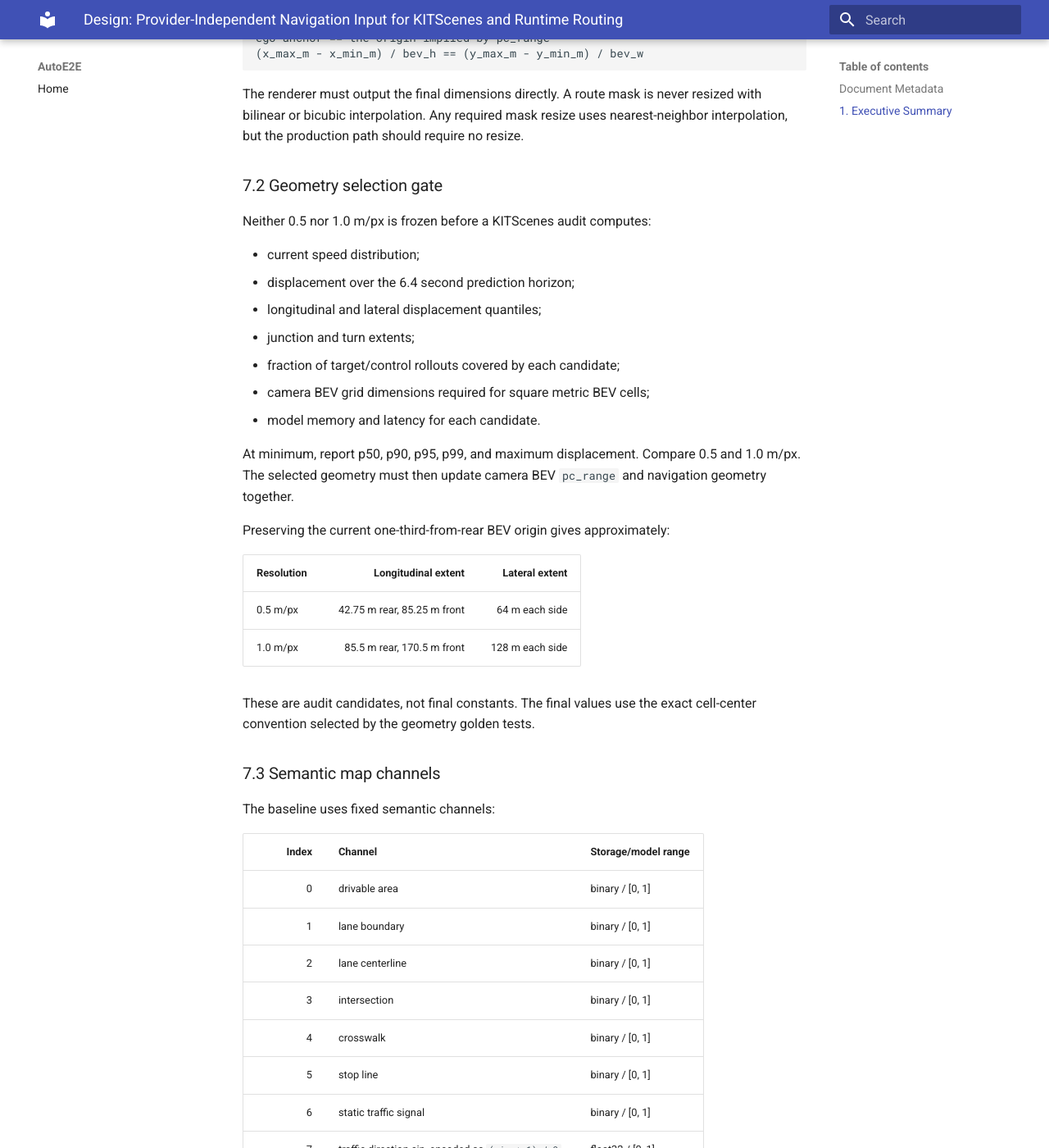
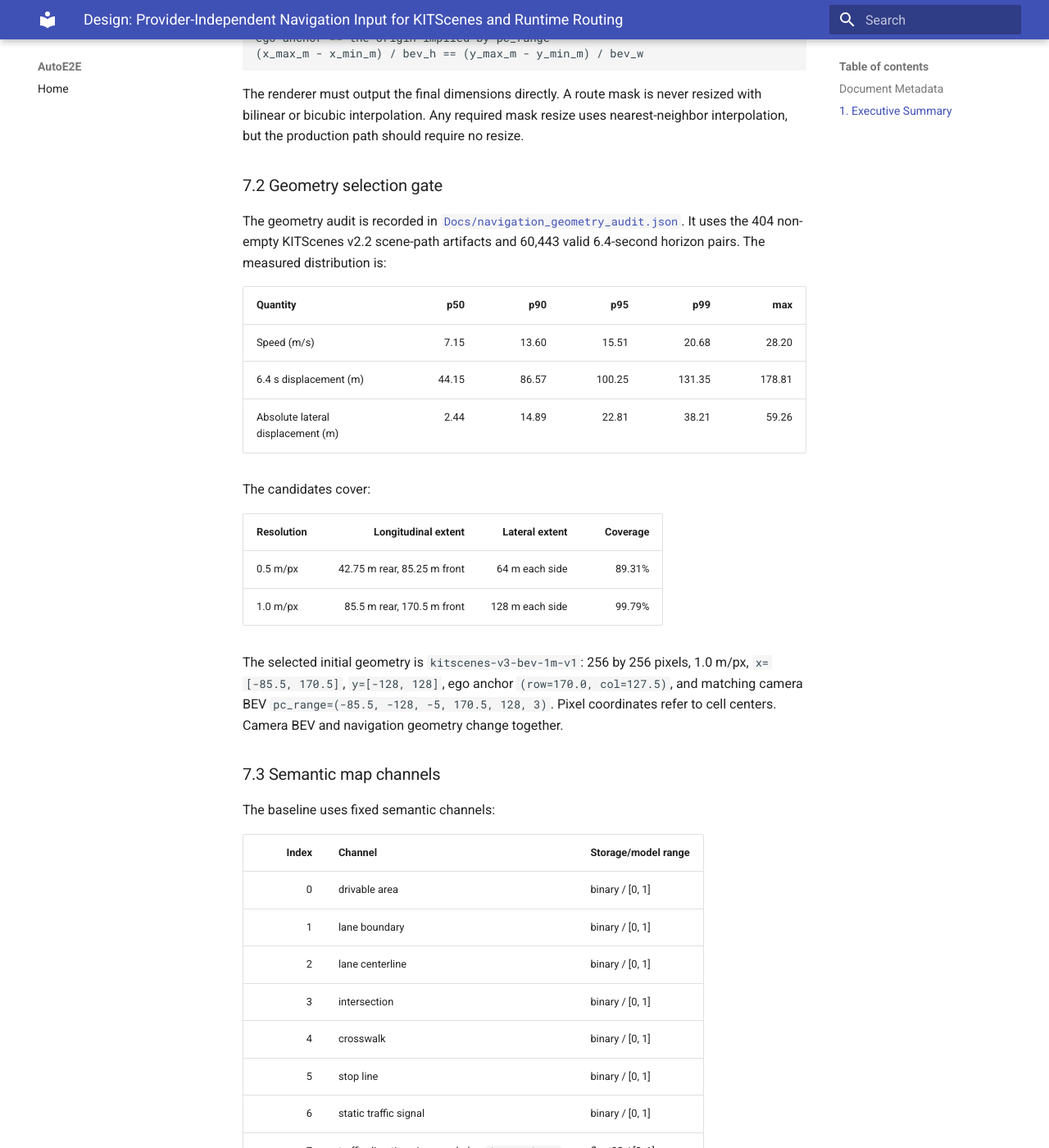
Before and after one commit to autowarefoundation/auto_e2e, an MkDocs documentation site: the page built from Docs/navigation_input_design.md, in a window 1280 px wide and 1400 px high, scrolled down 9577 px. Shown: the whole window at 82% size. Built offline with MkDocs 1.6.1 and Material for MkDocs 9.7.7, drawn with Linux system fonts in a browser that asks for light colours.

Commit message:
docs(navigation): freeze geometry after KITScenes audit
Signed-off-by: riita10069 <ryota10069.tech5.jizi@gmail.com>

```diff
--- a/Docs/navigation_input_design.md
+++ b/Docs/navigation_input_design.md
@@ -421,29 +421,29 @@ resize.
 
 ### 7.2 Geometry selection gate
 
-Neither 0.5 nor 1.0 m/px is frozen before a KITScenes audit computes:
+The geometry audit is recorded in
+[`Docs/navigation_geometry_audit.json`](navigation_geometry_audit.json). It
+uses the 404 non-empty KITScenes v2.2 scene-path artifacts and 60,443 valid
+6.4-second horizon pairs. The measured distribution is:
 
-- current speed distribution;
-- displacement over the 6.4 second prediction horizon;
-- longitudinal and lateral displacement quantiles;
-- junction and turn extents;
-- fraction of target/control rollouts covered by each candidate;
-- camera BEV grid dimensions required for square metric BEV cells;
-- model memory and latency for each candidate.
+| Quantity | p50 | p90 | p95 | p99 | max |
+|---|---:|---:|---:|---:|---:|
+| Speed (m/s) | 7.15 | 13.60 | 15.51 | 20.68 | 28.20 |
+| 6.4 s displacement (m) | 44.15 | 86.57 | 100.25 | 131.35 | 178.81 |
+| Absolute lateral displacement (m) | 2.44 | 14.89 | 22.81 | 38.21 | 59.26 |
 
-At minimum, report p50, p90, p95, p99, and maximum displacement. Compare
-0.5 and 1.0 m/px. The selected geometry must then update camera BEV `pc_range`
-and navigation geometry together.
+The candidates cover:
 
-Preserving the current one-third-from-rear BEV origin gives approximately:
+| Resolution | Longitudinal extent | Lateral extent | Coverage |
+|---|---:|---:|---:|
+| 0.5 m/px | 42.75 m rear, 85.25 m front | 64 m each side | 89.31% |
+| 1.0 m/px | 85.5 m rear, 170.5 m front | 128 m each side | 99.79% |
 
-| Resolution | Longitudinal extent | Lateral extent |
-|---|---:|---:|
-| 0.5 m/px | 42.75 m rear, 85.25 m front | 64 m each side |
-| 1.0 m/px | 85.5 m rear, 170.5 m front | 128 m each side |
-
-These are audit candidates, not final constants. The final values use the exact
-cell-center convention selected by the geometry golden tests.
+The selected initial geometry is `kitscenes-v3-bev-1m-v1`: 256 by 256 pixels,
+1.0 m/px, `x=[-85.5, 170.5]`, `y=[-128, 128]`, ego anchor
+`(row=170.0, col=127.5)`, and matching camera BEV
+`pc_range=(-85.5, -128, -5, 170.5, 128, 3)`. Pixel coordinates refer to cell
+centers. Camera BEV and navigation geometry change together.
 
 ### 7.3 Semantic map channels
 
```
